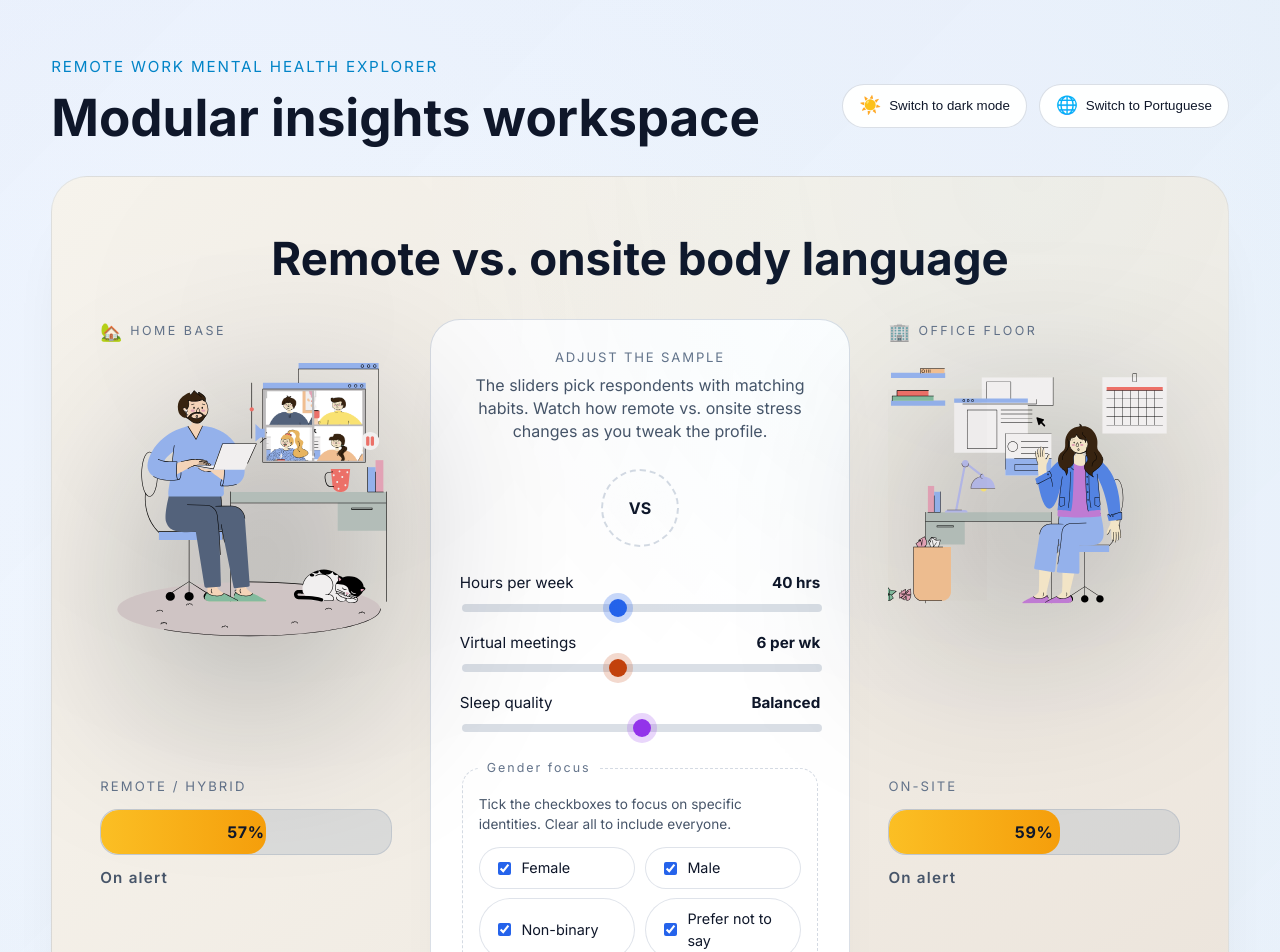
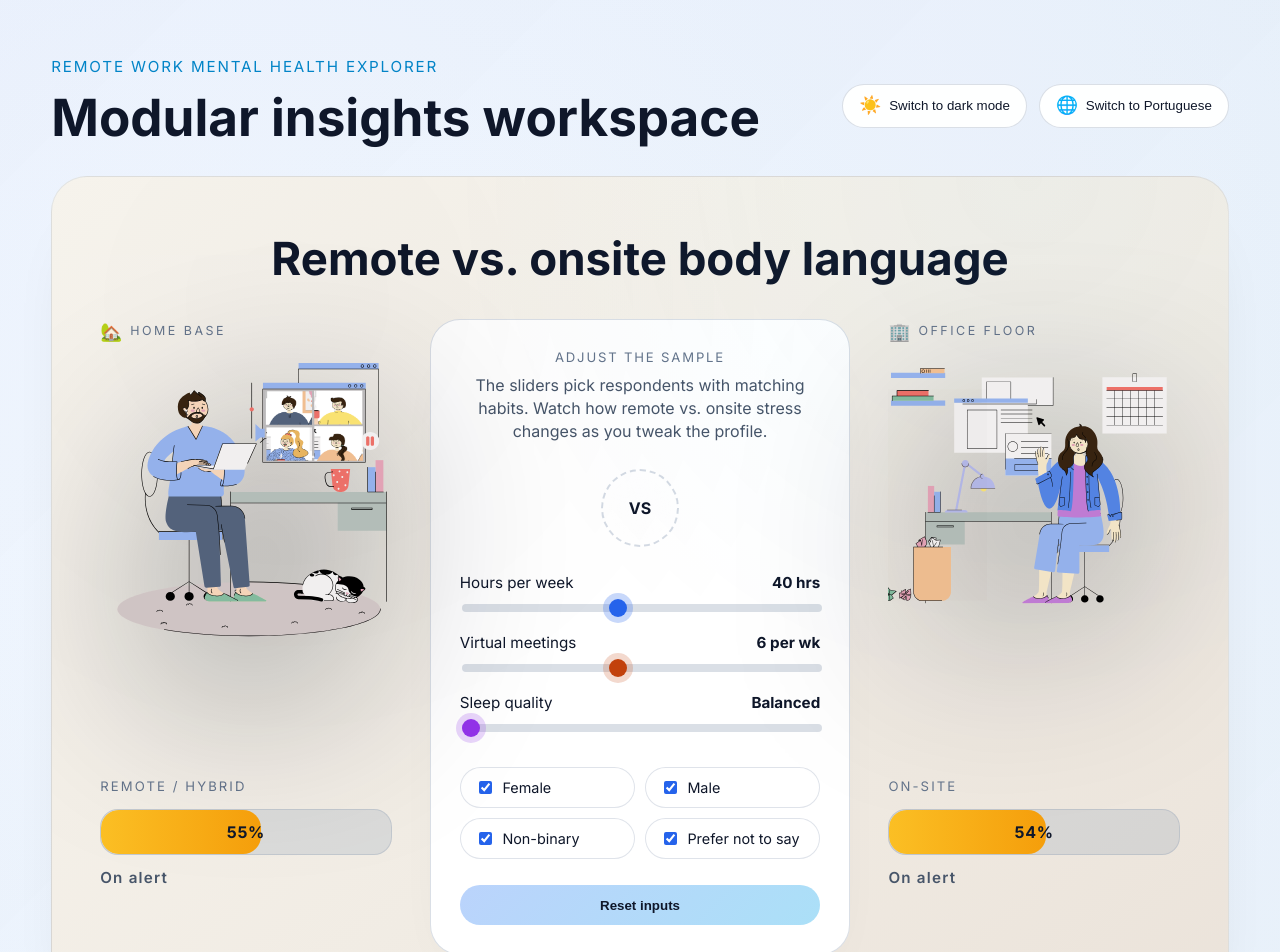
Before and after one commit to joaovarela14/VI, a React (Vite) app in the folder remote-mental-health-viz/: page / in a window 1280 px wide. Shown: the top 952 px of the page. Built offline with nearby package versions, Linux system fonts and the light colour scheme.

Commit message:
refactor: Simplify gender comparison styles for improved layout

```diff
--- a/remote-mental-health-viz/src/components/StressPersonaHero.jsx
+++ b/remote-mental-health-viz/src/components/StressPersonaHero.jsx
@@ -140,9 +140,12 @@ function StressPersonaHero({ data = [], copy = {}, theme = 'light' }) {
 
   const sanitizedRows = useMemo(() => sanitizeDataset(data), [data])
 
-  const filteredRows = useMemo(() => {
+  const locationScores = useMemo(() => {
     if (!sanitizedRows.length) {
-      return []
+      return {
+        remote: 0,
+        onsite: 0,
+      }
     }
 
     const matchSet = new Set()
@@ -154,67 +157,67 @@ function StressPersonaHero({ data = [], copy = {}, theme = 'light' }) {
     })
     const shouldFilterGender = matchSet.size > 0
 
-    return sanitizedRows.filter((row) => {
-      if (Math.abs(row.hoursWorked - hours) > 5) {
-        return false
+    const gaussian = (delta, scale) => Math.exp(-Math.pow(delta / scale, 2))
+
+    const sliderInfluence =
+      ((hours - DEFAULTS.hours) / 20) * 25 +
+      ((meetings - DEFAULTS.meetings) / 8) * 18 -
+      ((sleepFocus - DEFAULTS.sleep) / 1) * 22
+
+    const computeScore = (predicate) => {
+      const rows = sanitizedRows.filter(predicate)
+      if (!rows.length) {
+        return 0
       }
 
-      if (Math.abs((row.virtualMeetings ?? meetings) - meetings) > 2.5) {
-        return false
+      let totalWeight = 0
+      let weightedStress = 0
+
+      rows.forEach((row) => {
+        const genderValue = String(row.gender ?? '').trim().toLowerCase()
+        if (shouldFilterGender && !matchSet.has(genderValue)) {
+          return
+        }
+
+        const rowMeetings = Number.isFinite(row.virtualMeetings) ? row.virtualMeetings : DEFAULTS.meetings
+        const rowSleepScore = toSleepScore(row.sleepQuality)
+        const weight =
+          gaussian((row.hoursWorked ?? DEFAULTS.hours) - hours, 10) *
+          gaussian((rowMeetings ?? DEFAULTS.meetings) - meetings, 5) *
+          gaussian(rowSleepScore - sleepFocus, 0.9)
+
+        if (weight <= 0.0001) {
+          return
+        }
+
+        totalWeight += weight
+        const numericStress = STRESS_NUMERIC[row.stressLevel?.toLowerCase()] ?? STRESS_NUMERIC.medium
+        weightedStress += weight * numericStress
+      })
+
+      let basePercent
+      if (totalWeight > 0) {
+        basePercent = (weightedStress / totalWeight) * 100
+      } else {
+        const fallbackAvg =
+          rows.reduce(
+            (sum, row) => sum + (STRESS_NUMERIC[row.stressLevel?.toLowerCase()] ?? STRESS_NUMERIC.medium),
+            0
+          ) / rows.length
+        basePercent = fallbackAvg * 100
       }
 
-      const rowSleepScore = toSleepScore(row.sleepQuality)
-      if (Math.abs(rowSleepScore - sleepFocus) > 0.6) {
-        return false
-      }
-
-      if (shouldFilterGender) {
-        const genderValue = String(row.gender ?? '').trim().toLowerCase()
-        if (!matchSet.has(genderValue)) {
-          return false
-        }
-      }
-
-      return true
-    })
-  }, [sanitizedRows, genderFilters, genderOptions, hours, meetings, sleepFocus])
-
-  const baseRows = filteredRows.length ? filteredRows : sanitizedRows
-
-  const locationScores = useMemo(() => {
-    if (!baseRows.length) {
-      return {
-        remote: 0,
-        onsite: 0,
-      }
+      return clampPercent(basePercent + sliderInfluence)
     }
 
     const remotePredicate = (row) => String(row.workLocation ?? '').toLowerCase() !== 'onsite'
     const onsitePredicate = (row) => String(row.workLocation ?? '').toLowerCase() === 'onsite'
 
-    let remoteRows = baseRows.filter(remotePredicate)
-    if (!remoteRows.length) {
-      remoteRows = sanitizedRows.filter(remotePredicate)
+    return {
+      remote: computeScore(remotePredicate),
+      onsite: computeScore(onsitePredicate),
     }
-
-    let onsiteRows = baseRows.filter(onsitePredicate)
-    if (!onsiteRows.length) {
-      onsiteRows = sanitizedRows.filter(onsitePredicate)
-    }
-
-    const calcAverage = (rows) => {
-      if (!rows.length) {
-        return 0
-      }
-      const total = rows.reduce((sum, row) => sum + (STRESS_NUMERIC[row.stressLevel?.toLowerCase()] ?? STRESS_NUMERIC.medium), 0)
-      return Math.round((total / rows.length) * 100)
-    }
-
-    return {
-      remote: calcAverage(remoteRows),
-      onsite: calcAverage(onsiteRows),
-    }
-  }, [baseRows, sanitizedRows])
+  }, [sanitizedRows, genderFilters, genderOptions, hours, meetings, sleepFocus])
 
   const updateGenderFilters = (genderId) => {
     setGenderFilters((current) => {
@@ -309,8 +312,8 @@ function StressPersonaHero({ data = [], copy = {}, theme = 'light' }) {
               <input
                 id="sleep-slider"
                 type="range"
-                min="1"
-                max="3"
+                min="3"
+                max="1"
                 step="1"
                 value={sleepFocus}
                 onChange={(event) => setSleepFocus(Number.parseInt(event.target.value, 10))}
@@ -319,9 +322,7 @@ function StressPersonaHero({ data = [], copy = {}, theme = 'light' }) {
             </div>
           </div>
 
-          <fieldset className="comparison-genders">
-            <legend>{copy?.panel?.gender?.label}</legend>
-            <p className="comparison-genders__hint">{copy?.panel?.gender?.hint}</p>
+          <div className="comparison-genders comparison-genders--minimal">
             <div className="comparison-genders__grid">
               {genderOptions.map((option) => (
                 <label key={option.id} className="comparison-checkbox">
@@ -334,7 +335,7 @@ function StressPersonaHero({ data = [], copy = {}, theme = 'light' }) {
                 </label>
               ))}
             </div>
-          </fieldset>
+          </div>
 
 
           <button type="button" className="comparison-reset" onClick={handleReset}>
--- a/remote-mental-health-viz/src/components/stress-model.css
+++ b/remote-mental-health-viz/src/components/stress-model.css
@@ -313,25 +313,12 @@ body.theme-light .stress-lab__comparison {
 }
 
 .comparison-genders {
-  border: 1px dashed rgba(148, 163, 184, 0.4);
-  border-radius: 18px;
-  padding: 1rem;
-  display: flex;
-  flex-direction: column;
-  gap: 0.8rem;
+  padding: 0.5rem 0 0;
+  border: none;
 }
 
-.comparison-genders legend {
-  padding: 0 0.5rem;
-  font-size: 0.78rem;
-  letter-spacing: 0.16em;
-  color: var(--text-subtle);
-}
-
-.comparison-genders__hint {
-  margin: 0;
-  font-size: 0.85rem;
-  color: var(--text-muted);
+.comparison-genders--minimal {
+  border: none;
 }
 
 .comparison-genders__grid {
```
